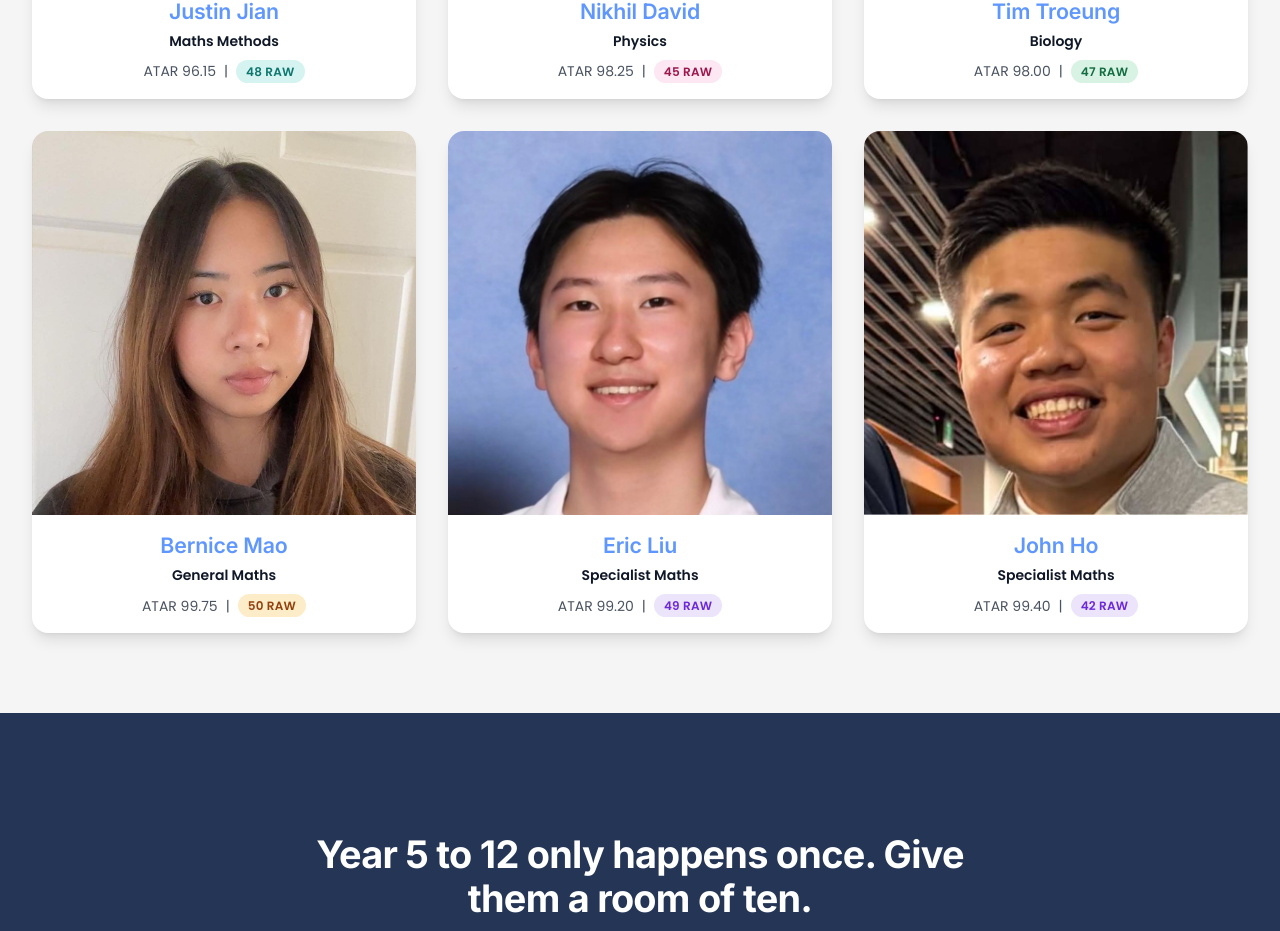
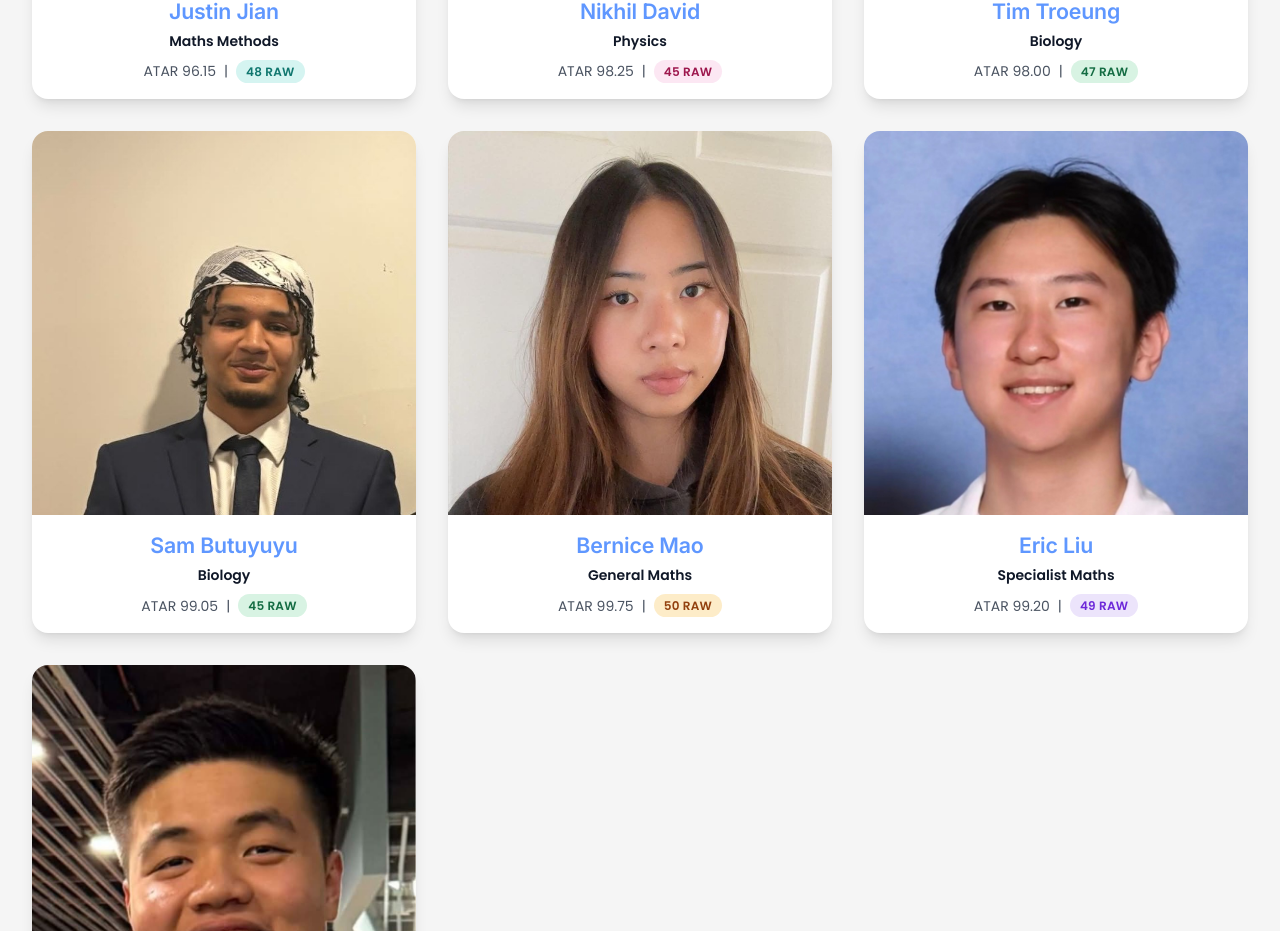
Before and after one commit to derektekk/taiyo-tuition-website, a React (Vite) app: page /tutors in a window 1280 px wide. Shown: the part 1817-2748 px from the top of the page. Built offline with nearby package versions, Linux system fonts and the light colour scheme.

Commit message:
feat: add Sam Butuyuyu to tutors
Co-authored-by: Cursor <cursoragent@cursor.com>

```diff
--- a/src/data/tutors.js
+++ b/src/data/tutors.js
@@ -7,6 +7,7 @@ import justinJian from "../assets/tutors/justin-jian.jpg";
 import kashvieGulati from "../assets/tutors/kashvie-gulati.jpg";
 import liamTran from "../assets/tutors/liam-tran.jpg";
 import nikhilDavid from "../assets/tutors/nikhil-david.jpg";
+import samButuyuyu from "../assets/tutors/sam-butuyuyu.jpg";
 import suchiVithanage from "../assets/tutors/suchi-vithanage.jpg";
 import timTroeung from "../assets/tutors/tim-troeung.jpg";
 import crops from "./tutorCrops.json";
@@ -127,6 +128,15 @@ const roster = [
         image: timTroeung,
     },
     {
+        slug: "sam-butuyuyu",
+        name: "Sam Butuyuyu",
+        role: "Biology tutor",
+        subjects: ["Biology"],
+        qualifications: ["ATAR 99.05", "Biology 45"],
+        bio: "Scored a 99.05 ATAR and a 45 in Biology.",
+        image: samButuyuyu,
+    },
+    {
         slug: "bernice-mao",
         name: "Bernice Mao",
         role: "General Maths tutor",
```
Also changed, not shown: src/assets/tutors/sam-butuyuyu.jpg (added).
